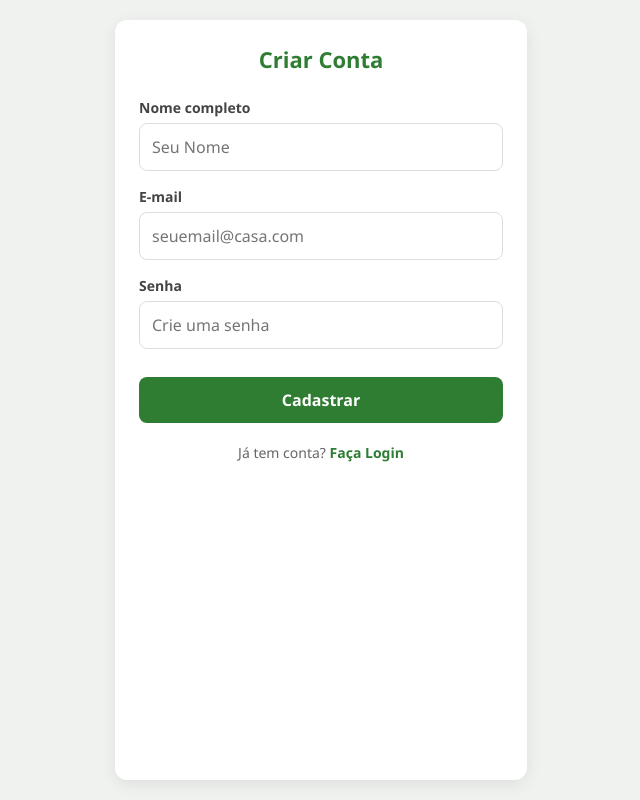
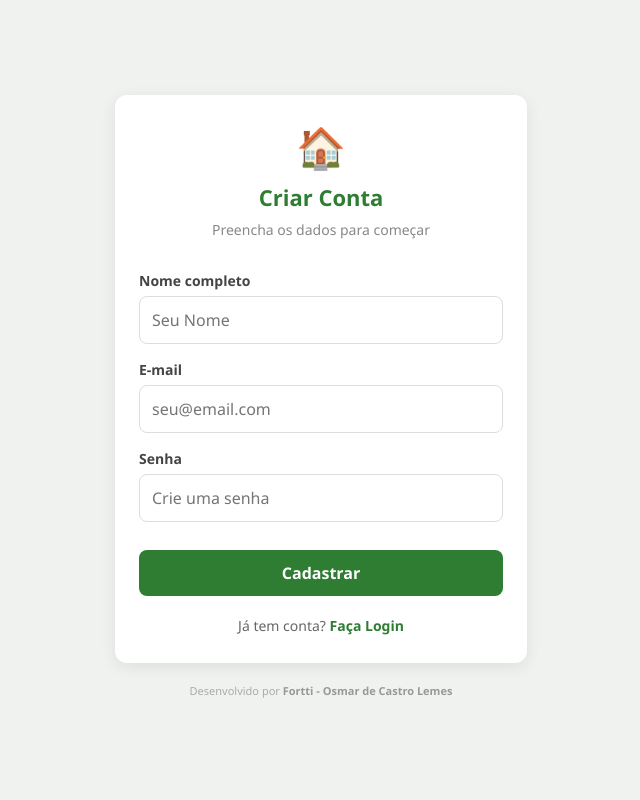
Before and after one commit to osmarcastrolemes/forttifinancas, a plain HTML site: page cadastro.html in a window 1280 px wide. Shown: the whole page, without its empty margins (319-959 px from the left). Drawn offline with Linux system fonts and the light colour scheme.

Commit message:
Update cadastro.html

```diff
--- a/cadastro.html
+++ b/cadastro.html
@@ -3,30 +3,39 @@
 <head>
   <meta charset="UTF-8">
   <meta name="viewport" content="width=device-width, initial-scale=1.0">
-  <title>Cadastro - Finanças da Casa</title>
+  <title>Cadastro - Finanças do Lar</title>
   <link rel="stylesheet" href="css/style.css">
 </head>
 <body>
-  <div class="app-container">
+  <div class="page-wrapper">
+    <main class="app-container login-container">
+      <header class="app-header">
+        <div class="app-logo">🏠</div>
         <h2>Criar Conta</h2>
+        <p>Preencha os dados para começar</p>
+      </header>
       <form id="cadastroForm">
         <div class="input-group">
           <label for="nome">Nome completo</label>
-        <input type="text" id="nome" required placeholder="Seu Nome">
+          <input type="text" id="nome" required placeholder="Seu Nome" autocomplete="name">
         </div>
         <div class="input-group">
           <label for="email">E-mail</label>
-        <input type="email" id="email" required placeholder="seuemail@casa.com">
+          <input type="email" id="email" required placeholder="seu@email.com" autocomplete="email">
         </div>
         <div class="input-group">
           <label for="senha">Senha</label>
-        <input type="password" id="senha" required placeholder="Crie uma senha">
+          <input type="password" id="senha" required placeholder="Crie uma senha" autocomplete="new-password">
         </div>
         <button type="submit">Cadastrar</button>
       </form>
       <div class="link-alt">
         Já tem conta? <a href="index.html">Faça Login</a>
       </div>
+    </main>
+    <footer class="app-footer">
+      <p>Desenvolvido por <strong>Fortti - Osmar de Castro Lemes</strong></p>
+    </footer>
   </div>
   <script src="js/auth.js"></script>
 </body>
```
Lines whose indentation alone changed are shown as unchanged.
